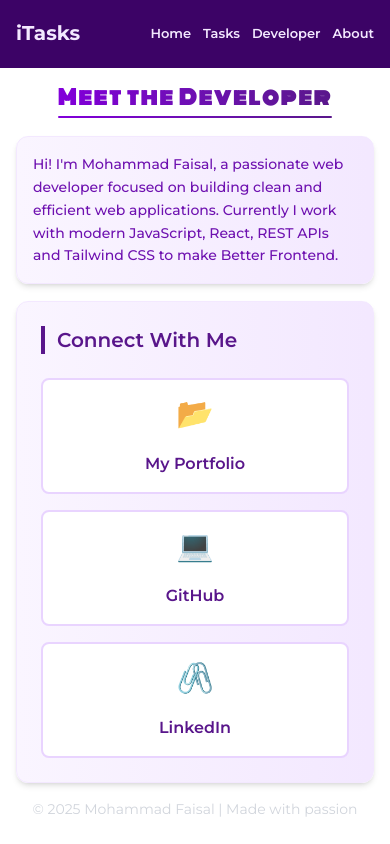
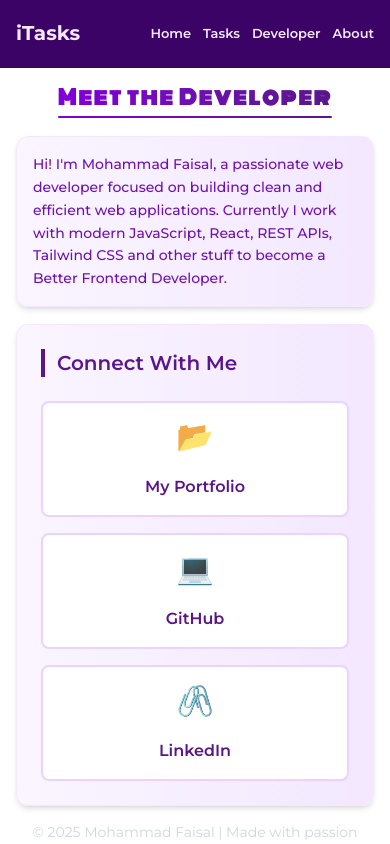
Before and after one commit to faisalzGIT/Tasks-Listing-Web-App-by-React, a React (Vite) app: page /developer in a window 390 px wide. Built offline with nearby package versions, Linux system fonts and the light colour scheme.

Commit message:
RUP36: Adjusting Height for mobile responisiveness

```diff
--- a/src/components/developer.jsx
+++ b/src/components/developer.jsx
@@ -8,7 +8,7 @@ function Developer() {
   const developerInfo = {
     name: "Mohammad Faisal",
     title: "Full-Stack Web Developer",
-    description: "Hi! I'm Mohammad Faisal, a passionate web developer focused on building clean and efficient web applications. Currently I work with modern JavaScript, React, REST APIs and Tailwind CSS to make Better Frontend.",
+    description: `Hi! I'm Mohammad Faisal, a passionate web developer focused on building clean and efficient web applications. Currently I work with modern JavaScript, React, REST APIs, Tailwind CSS and other stuff to become a Better Frontend Developer.`,
     links: [
       {
         label: "My Portfolio",
--- a/src/context/MyContext.jsx
+++ b/src/context/MyContext.jsx
@@ -14,7 +14,7 @@ export function MyProvider({ children }) {
         const handleResize = () => {
             const height = window.innerHeight;
             SetwinH(height);
-            setBoool(height < 700);
+            setBoool(height < 720);
         };
 
         // Add event listener
```
